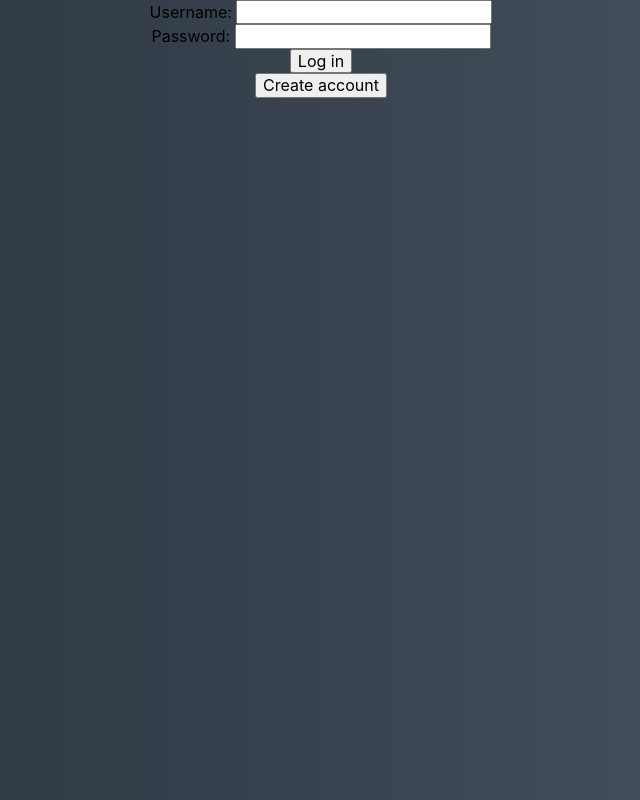
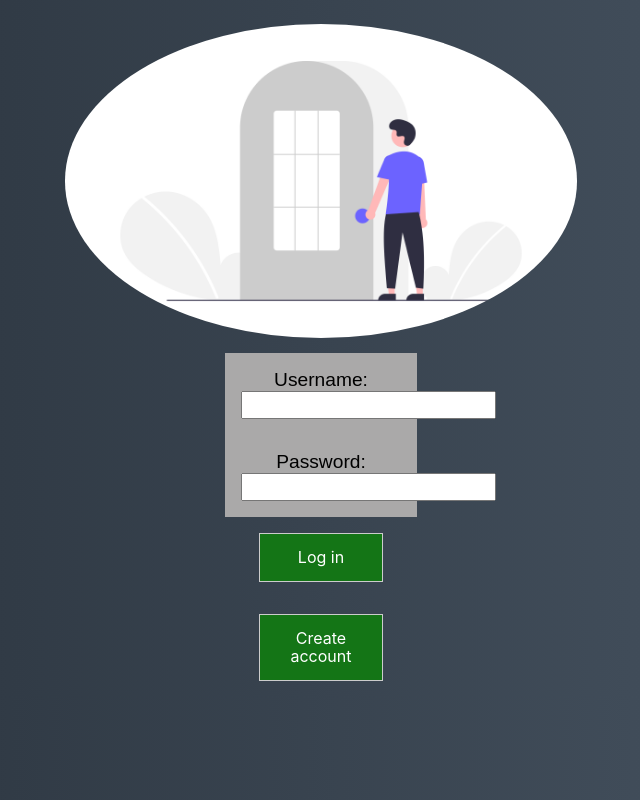
Before and after one commit to camillalahteenmaki/soveltava-projekti, a React (Create React App) app in the folder frontti/: page / in a window 1280 px wide. Shown: the whole page, without its empty margins (319-959 px from the left). Built offline with nearby package versions, Linux system fonts and the light colour scheme; no server answers; what clarifai would draw is missing.

Commit message:
frontti valmis ja tyylittelyä

```diff
--- a/frontti/src/App.js
+++ b/frontti/src/App.js
@@ -33,7 +33,7 @@ class App extends Component {
 
   calculateFaceLocation = (data) => {
     const clarifaiFace =
-      data.outputs[0].data.regions[0].region_info.bounding_box;
+      data.data.outputs[0].data.regions[0].region_info.bounding_box;
     const image = document.getElementById("inputimage");
     const width = Number(image.width);
     const height = Number(image.height);
@@ -133,7 +133,7 @@ class App extends Component {
       .then(response => {
         console.log(response)
         if (response.status === 200) {
-          this.displayFaceBox(response.data.outputs[0].data.regions[0].region_info.bounding_box)
+          this.displayFaceBox(this.calculateFaceLocation(response))
           console.log(this.state.box)
           console.log(this.state.imageUrl)
         }
--- a/frontti/src/Components/greeting/Greeting.js
+++ b/frontti/src/Components/greeting/Greeting.js
@@ -33,15 +33,5 @@ const Greeting = (props) => {
             )
         }
     }
-    return (
-        <div>
-            <ImageSearchForm
-                onInputChange={props.onInputChange}
-                onSubmit={props.onSubmit}
-            />
-            <FaceDetect box={props.box} imageUrl={props.imageUrl} />
-        </div>
-
-    )
 }
 export default Greeting;
--- /dev/null
+++ b/frontti/src/Components/login/login.css
@@ -0,0 +1,68 @@
+
+/* Full-width inputs */
+input[type=text]:focus, input[type=password]:focus {
+  width: 15%;
+  padding: 12px 20px;
+  margin: 8px 0;
+  display: inline-block;
+  border: 1px solid #ccc;
+  box-sizing: border-box;
+}
+
+/* Set a style for all buttons */
+button {
+  background-color: #147516;
+  color: white;
+  padding: 14px 20px;
+  margin: 8px 0;
+  border: 1px solid #ccc;
+  cursor: pointer;
+  width: 10%;
+  font-family: Arial, Helvetica, sans-serif;
+}
+
+/* Add a hover effect for buttons */
+button:hover {
+  opacity: 0.8;
+}
+
+/* Center the avatar image inside this container */
+.imgcontainer {
+  text-align: center;
+  margin: 24px 0 12px 0;
+}
+
+/* Avatar image */
+img.avatar {
+  width: 40%;
+  border-radius: 50%;
+}
+
+/* Add padding to containers */
+.container {
+  padding: 16px;
+}
+
+.w3-large {
+  padding: 16px;
+  font-family: Arial, Helvetica, sans-serif;
+  background-color: rgb(170, 169, 169);
+  font-size: larger;
+  font-weight: 500;
+  width: 15%;
+  text-align: center;
+  margin-left: auto;
+  margin-right: auto;
+
+}
+
+/*Change styles for span and cancel button on extra small screens */
+@media screen and (max-width: 300px) {
+  span.psw {
+    display: block;
+    float: none;
+  }
+  .cancelbtn {
+    width: 100%;
+  }
+}
--- a/frontti/src/Components/login/login.js
+++ b/frontti/src/Components/login/login.js
@@ -1,19 +1,24 @@
 import React from 'react';
+import './login.css';
+import picture from'./login.svg.png';
 
 const Login = (props) => {
     return (
         <div>
             <form onSubmit={props.onSubmit}>
-                <div>
-                    Username: <input name="loginUsername" onChange={props.onLoginChange} />
+                <div class="imgcontainer">
+                    <img src={picture} alt="Avatar" class="avatar"/>
                 </div>
-                <div>
-                    Password: <input name="loginPassword" onChange={props.onLoginChange} />
+                <div class="w3-large">
+                    Username: <input type="text" name="loginUsername" onChange={props.onLoginChange} />
                 </div>
-                <div>
+                <div class="w3-large">
+                    Password: <input type="password" name="loginPassword" onChange={props.onLoginChange} />
+                </div>
+                <div class="container">
                     <button input='submit'>Log in</button>
                 </div>
-                <div>
+                <div class="container">
                     <button input='submit' onClick={props.registerOrLogin}>Create account</button>
                 </div>
             </form>
--- /dev/null
+++ b/frontti/src/Components/register/register.css
@@ -0,0 +1,68 @@
+
+/* Full-width inputs */
+input[type=text]:focus, input[type=password]:focus {
+    width: 15%;
+    padding: 12px 20px;
+    margin: 8px 0;
+    display: inline-block;
+    border: 1px solid #ccc;
+    box-sizing: border-box;
+  }
+
+  /* Set a style for all buttons */
+  button {
+    background-color: #147516;
+    color: white;
+    padding: 14px 20px;
+    margin: 8px 0;
+    border: 1px solid #ccc;
+    cursor: pointer;
+    width: 10%;
+    font-family: Arial, Helvetica, sans-serif;
+  }
+
+  /* Add a hover effect for buttons */
+  button:hover {
+    opacity: 0.8;
+  }
+
+  /* Center the avatar image inside this container */
+  .imgcontainer {
+    text-align: center;
+    margin: 24px 0 12px 0;
+  }
+
+  /* Avatar image */
+  img.avatar {
+    width: 40%;
+    border-radius: 50%;
+  }
+
+  /* Add padding to containers */
+  .container {
+    padding: 16px;
+  }
+
+  .w3-large {
+    padding: 16px;
+    font-family: Arial, Helvetica, sans-serif;
+    background-color: rgb(170, 169, 169);
+    font-size: larger;
+    font-weight: 500;
+    width: 15%;
+    text-align: center;
+    margin-left: auto;
+    margin-right: auto;
+
+  }
+
+  /*Change styles for span and cancel button on extra small screens */
+  @media screen and (max-width: 300px) {
+    span.psw {
+      display: block;
+      float: none;
+    }
+    .cancelbtn {
+      width: 100%;
+    }
+  }
--- a/frontti/src/Components/register/register.js
+++ b/frontti/src/Components/register/register.js
@@ -1,20 +1,25 @@
 import React from 'react';
+import picture from './login.svg.png';
+import './register.css'
 
 const Register = (props) => {
 
     return (
         <div>
             <form onSubmit={props.onSubmit}>
-                <div>
-                    Username: <input name="registerUsername" onChange={props.onRegisterChange} />
+                <div class="imgcontainer">
+                    <img src={picture} alt="Avatar" class="avatar"/>
                 </div>
-                <div>
-                    Password: <input name="registerPassword" onChange={props.onRegisterChange}/>
+                <div class="w3-large">
+                    Username: <input type="text" name="registerUsername" onChange={props.onRegisterChange} />
                 </div>
-                <div>
+                <div class="w3-large">
+                    Password: <input type="password" name="registerPassword" onChange={props.onRegisterChange}/>
+                </div>
+                <div class="container">
                     <button input='submit'>Register</button>
                 </div>
-                <div>
+                <div class="container">
                     <button input='submit' onClick={props.registerOrLogin}>I already have an account</button>
                 </div>
             </form>
```
Also changed, not shown: frontti/src/Components/login/login.svg.png (renamed from frontti/src/login.svg.png), frontti/src/Components/register/login.svg.png (added).
